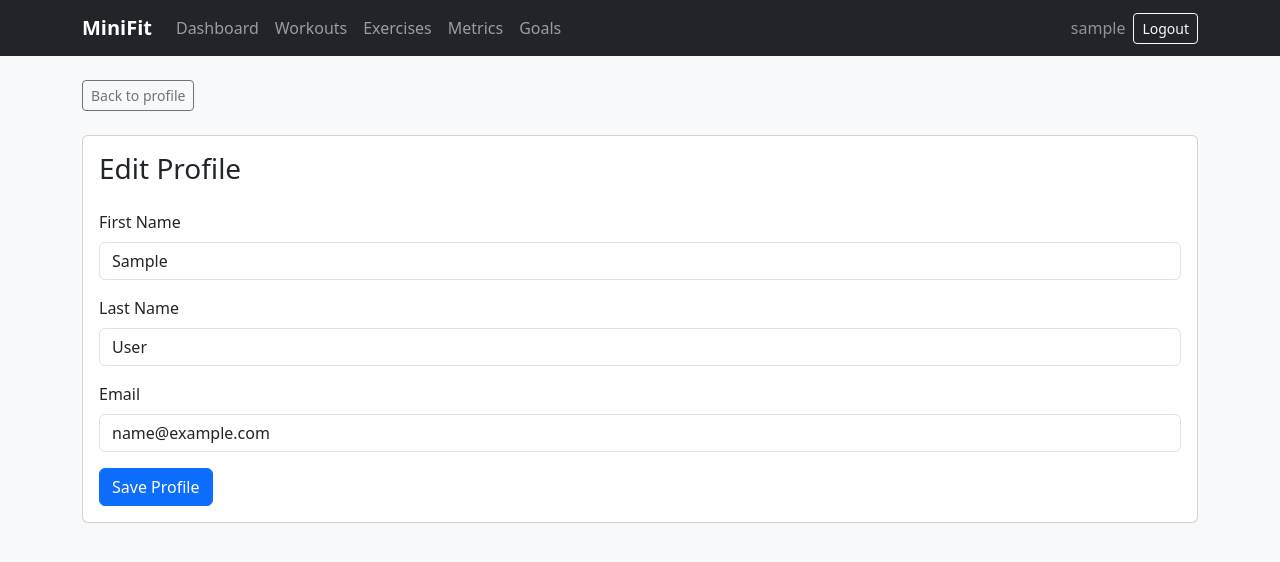
After one commit to vfb-dev/minifit, a Django app: page /profile/edit/ in a window 1280 px wide. The commit adds this page. Shown: the top 562 px of the page. Run offline with Django 5.2, Linux system fonts and the light colour scheme; the visitor is signed in with stand-in values (Sample User, id 1).

Commit message:
edit profile

```diff
--- a/templates/tracker/profile.html
+++ b/templates/tracker/profile.html
@@ -8,6 +8,8 @@
         <h1 class="h3 mb-1">Profile</h1>
         <p class="text-muted mb-0">Your MiniFit account summary.</p>
     </div>
+
+    <a href="{% url 'tracker:profile_update' %}" class="btn btn-primary">Edit Profile</a>
 </div>
 
 <div class="row g-3 mb-4">
--- /dev/null
+++ b/templates/tracker/profile_form.html
@@ -0,0 +1,39 @@
+{% extends "base.html" %}
+
+{% block title %}Edit Profile | MiniFit{% endblock %}
+
+{% block content %}
+<div class="mb-4">
+    <a href="{% url 'tracker:profile' %}" class="btn btn-outline-secondary btn-sm">Back to profile</a>
+</div>
+
+<div class="card">
+    <div class="card-body">
+        <h1 class="h3 mb-4">Edit Profile</h1>
+
+        <form method="post">
+            {% csrf_token %}
+
+            <div class="mb-3">
+                <label class="form-label" for="{{ form.first_name.id_for_label }}">First Name</label>
+                {{ form.first_name }}
+                {{ form.first_name.errors }}
+            </div>
+
+            <div class="mb-3">
+                <label class="form-label" for="{{ form.last_name.id_for_label }}">Last Name</label>
+                {{ form.last_name }}
+                {{ form.last_name.errors }}
+            </div>
+
+            <div class="mb-3">
+                <label class="form-label" for="{{ form.email.id_for_label }}">Email</label>
+                {{ form.email }}
+                {{ form.email.errors }}
+            </div>
+
+            <button class="btn btn-primary" type="submit">Save Profile</button>
+        </form>
+    </div>
+</div>
+{% endblock %}
--- a/tracker/forms.py
+++ b/tracker/forms.py
@@ -1,7 +1,19 @@
 from django import forms
+from django.contrib.auth import get_user_model
 
 from .models import BodyMetric, Exercise, Goal, Workout, WorkoutSet
 
+User = get_user_model()
+
+class ProfileForm(forms.ModelForm):
+    class Meta:
+        model = User
+        fields = ["first_name", "last_name", "email"]
+        widgets = {
+            "first_name": forms.TextInput(attrs={"class": "form-control"}),
+            "last_name": forms.TextInput(attrs={"class": "form-control"}),
+            "email": forms.EmailInput(attrs={"class": "form-control"}),
+        }
 
 class WorkoutForm(forms.ModelForm):
     class Meta:
--- a/tracker/urls.py
+++ b/tracker/urls.py
@@ -28,4 +28,5 @@ urlpatterns = [
     path("goals/<int:pk>/delete/", views.goal_delete, name="goal_delete"),
     path("register/", views.register, name="register"),
     path("profile/", views.profile, name="profile"),
+    path("profile/edit/", views.profile_update, name="profile_update"),
 ]
--- a/tracker/views.py
+++ b/tracker/views.py
@@ -7,7 +7,7 @@ from django.contrib.auth import login
 from django.contrib.auth.forms import UserCreationForm
 from django.contrib.auth.decorators import login_required
 
-from .forms import BodyMetricForm, ExerciseForm, GoalForm, WorkoutForm, WorkoutSetForm
+from .forms import BodyMetricForm, ExerciseForm, GoalForm, ProfileForm, WorkoutForm, WorkoutSetForm
 from .models import BodyMetric, Exercise, Goal, Workout, WorkoutSet
 
 from datetime import timedelta
@@ -47,6 +47,25 @@ def profile(request):
             "workout_count": workout_count,
             "metric_count": metric_count,
             "active_goal_count": active_goal_count,
+        },
+    )
+
+@login_required
+def profile_update(request):
+    if request.method == "POST":
+        form = ProfileForm(request.POST, instance=request.user)
+
+        if form.is_valid():
+            form.save()
+            return redirect("tracker:profile")
+    else:
+        form = ProfileForm(instance=request.user)
+
+    return render(
+        request,
+        "tracker/profile_form.html",
+        {
+            "form": form,
         },
     )
 
```
